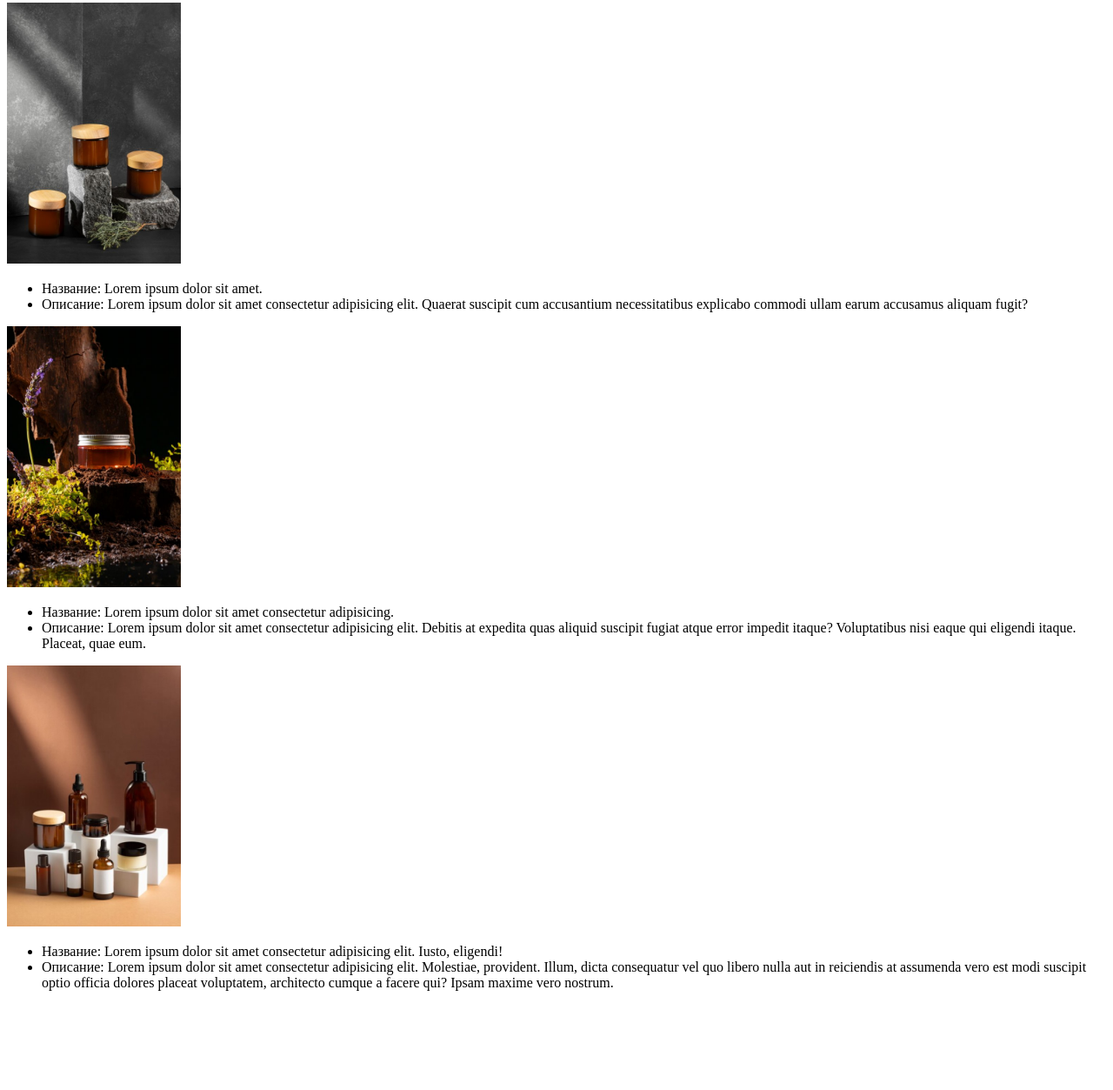
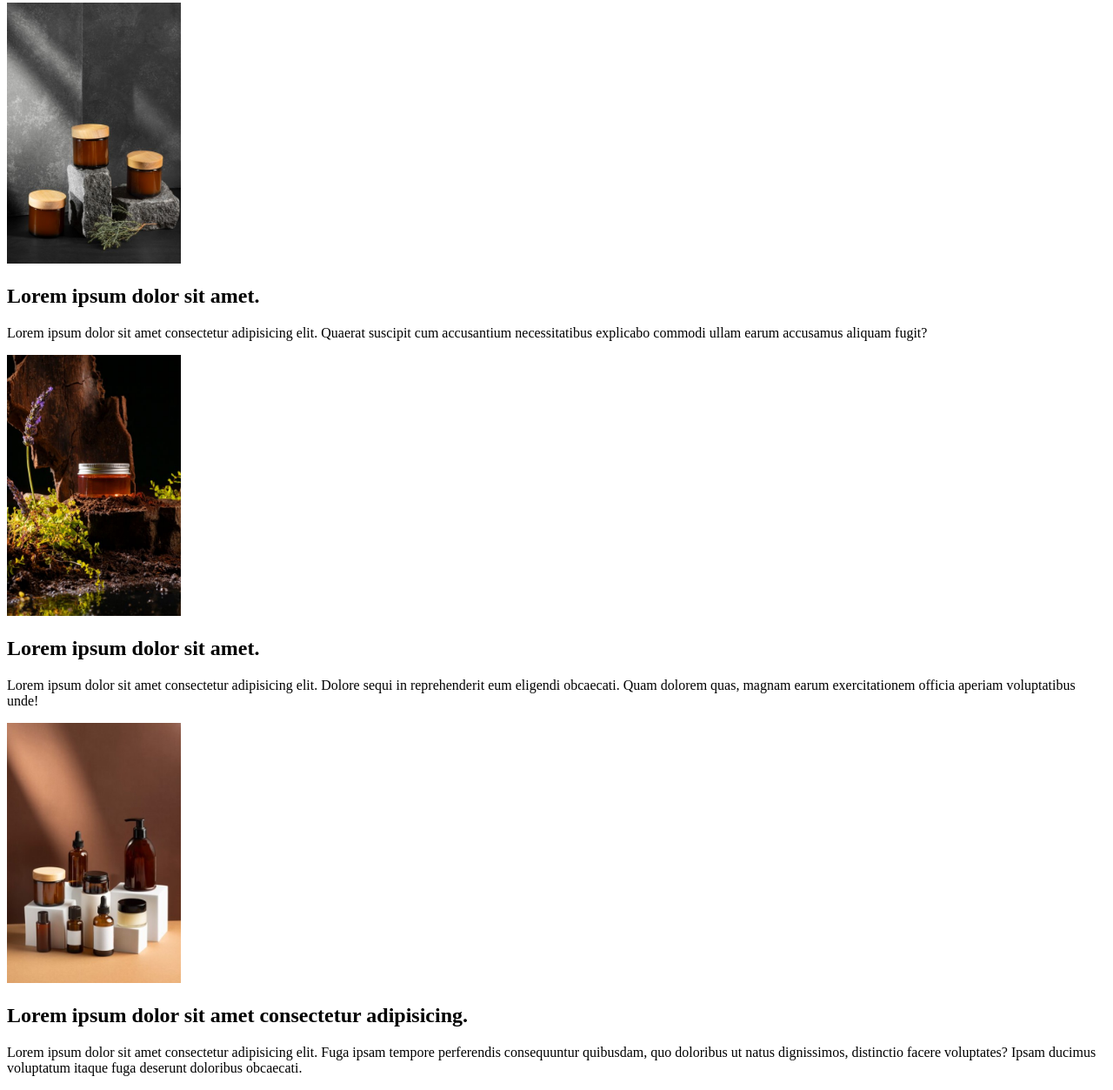
Before and after one commit to russellFreeman063/GB_html-css, a plain HTML site: page Homework01/catalog/catalog.html in a window 1280 px wide. Shown: the part 227-1480 px from the top of the page at 87% size. Before the commit the page ends 1382 px from the top, so only its background shows below. Drawn offline with Linux system fonts and the light colour scheme.

Commit message:
edit catalog.html

```diff
--- a/Homework01/catalog/catalog.html
+++ b/Homework01/catalog/catalog.html
@@ -26,29 +26,19 @@
     <div>
         <div>
             <img src="/Homework01/img/img1.jpeg" alt="Изображение товара" width="200">
-            <ul>
-                <li>Название: Lorem ipsum dolor sit amet.</li>
-                <li>Описание: Lorem ipsum dolor sit amet consectetur adipisicing elit. Quaerat suscipit cum accusantium
-                    necessitatibus explicabo commodi ullam earum accusamus aliquam fugit?</li>
-            </ul>
+            <h2>Lorem ipsum dolor sit amet.</h2>
+            <p>Lorem ipsum dolor sit amet consectetur adipisicing elit. Quaerat suscipit cum accusantium
+                necessitatibus explicabo commodi ullam earum accusamus aliquam fugit?</p>
         </div>
         <div>
             <img src="/Homework01/img/img2.jpeg" alt="Изображение товара" width="200">
-            <ul>
-                <li>Название: Lorem ipsum dolor sit amet consectetur adipisicing.</li>
-                <li>Описание: Lorem ipsum dolor sit amet consectetur adipisicing elit. Debitis at expedita quas aliquid
-                    suscipit fugiat atque error impedit itaque? Voluptatibus nisi eaque qui eligendi itaque. Placeat,
-                    quae eum.</li>
-            </ul>
+            <h2>Lorem ipsum dolor sit amet.</h2>
+            <p>Lorem ipsum dolor sit amet consectetur adipisicing elit. Dolore sequi in reprehenderit eum eligendi obcaecati. Quam dolorem quas, magnam earum exercitationem officia aperiam voluptatibus unde!</p>
         </div>
         <div>
             <img src="/Homework01/img/img3.jpg" alt="Изображение товара" width="200">
-            <ul>
-                <li>Название: Lorem ipsum dolor sit amet consectetur adipisicing elit. Iusto, eligendi!</li>
-                <li>Описание: Lorem ipsum dolor sit amet consectetur adipisicing elit. Molestiae, provident. Illum,
-                    dicta consequatur vel quo libero nulla aut in reiciendis at assumenda vero est modi suscipit optio
-                    officia dolores placeat voluptatem, architecto cumque a facere qui? Ipsam maxime vero nostrum.</li>
-            </ul>
+            <h2>Lorem ipsum dolor sit amet consectetur adipisicing.</h2>
+            <p>Lorem ipsum dolor sit amet consectetur adipisicing elit. Fuga ipsam tempore perferendis consequuntur quibusdam, quo doloribus ut natus dignissimos, distinctio facere voluptates? Ipsam ducimus voluptatum itaque fuga deserunt doloribus obcaecati.</p>
         </div>
     </div>
 </body>
```
